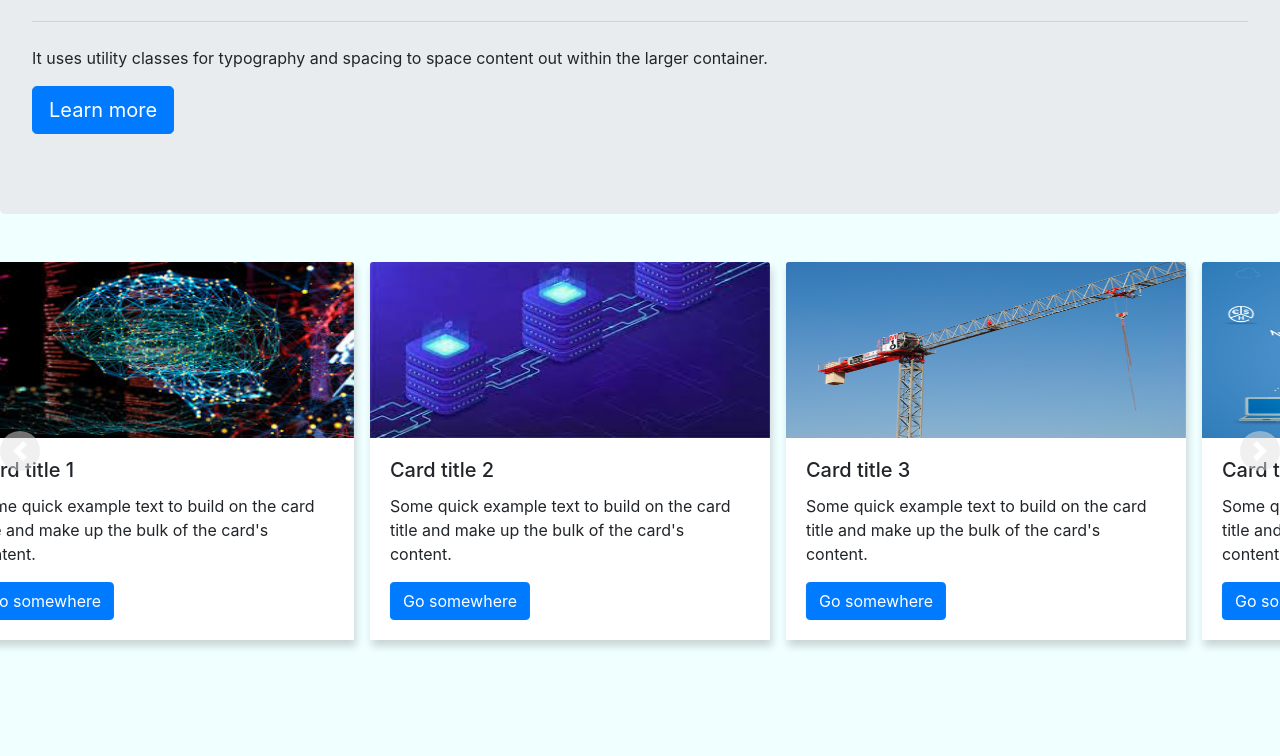
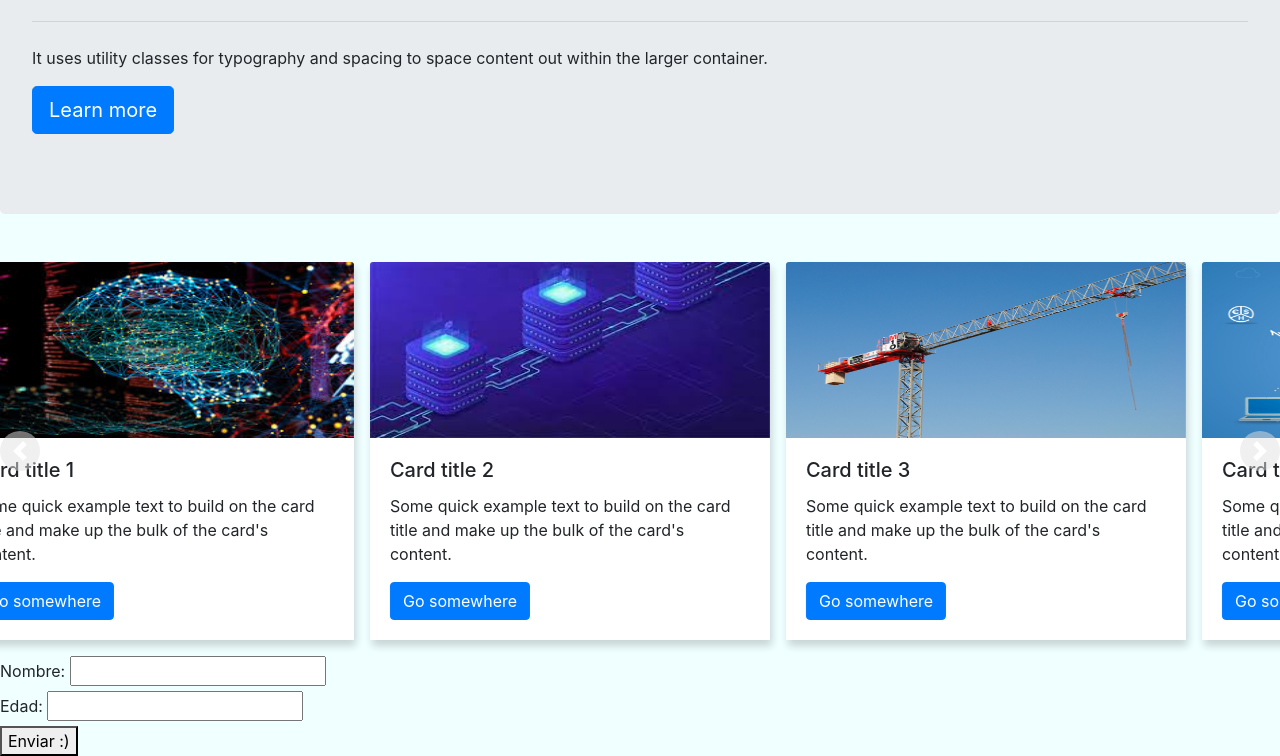
Before and after one commit to jjffbb/DySweb, a plain HTML site: page Index.html in a window 1280 px wide. Shown: the part 532-1288 px from the top of the page. Before the commit the page ends 1188 px from the top, so only its background shows below. Drawn offline with nearby package versions, Linux system fonts and the light colour scheme.

Commit message:
Update Index.html

```diff
--- a/Index.html
+++ b/Index.html
@@ -160,6 +160,15 @@
         <span class="sr-only">Next</span>
       </a>
     </div>
+    <div id="data"></div>
+    <label for="name">Nombre:</label>
+    <input type="text" id="name">
+    <br>
+    <label for="age">Edad:</label>
+    <input type="number" max="100" id="age">
+    <br>
+    <button id="sendInfo">Enviar :)</button>
+    <script src="https://github.com/jjffbb/DySweb/code.js"></script>
 
     <!-- Optional JavaScript -->
     <!-- jQuery first, then Popper.js, then Bootstrap JS -->
```
